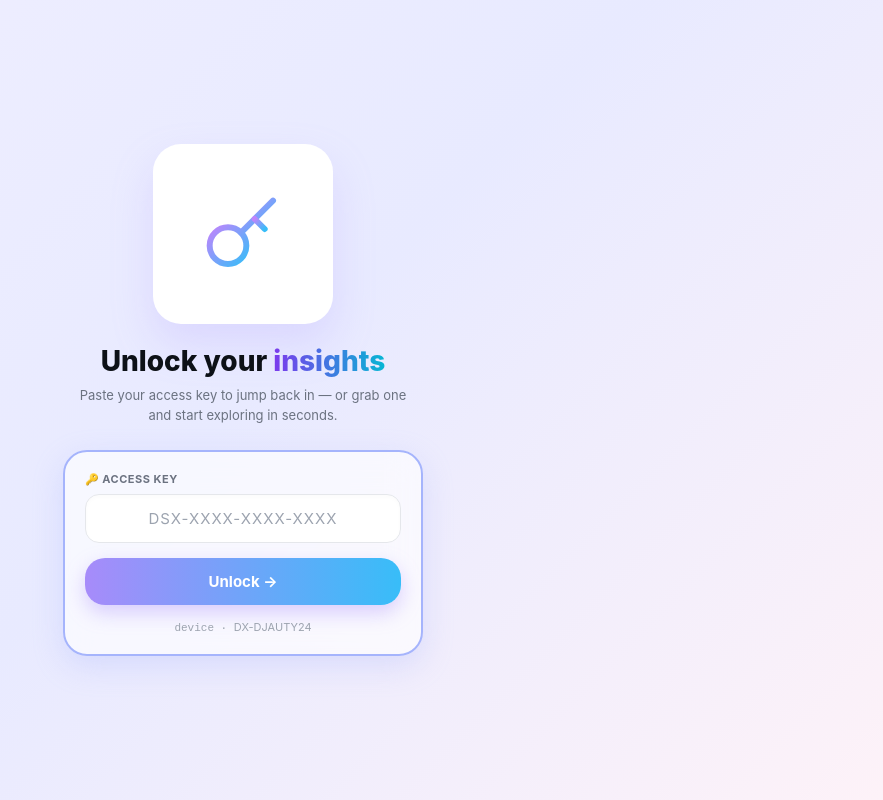
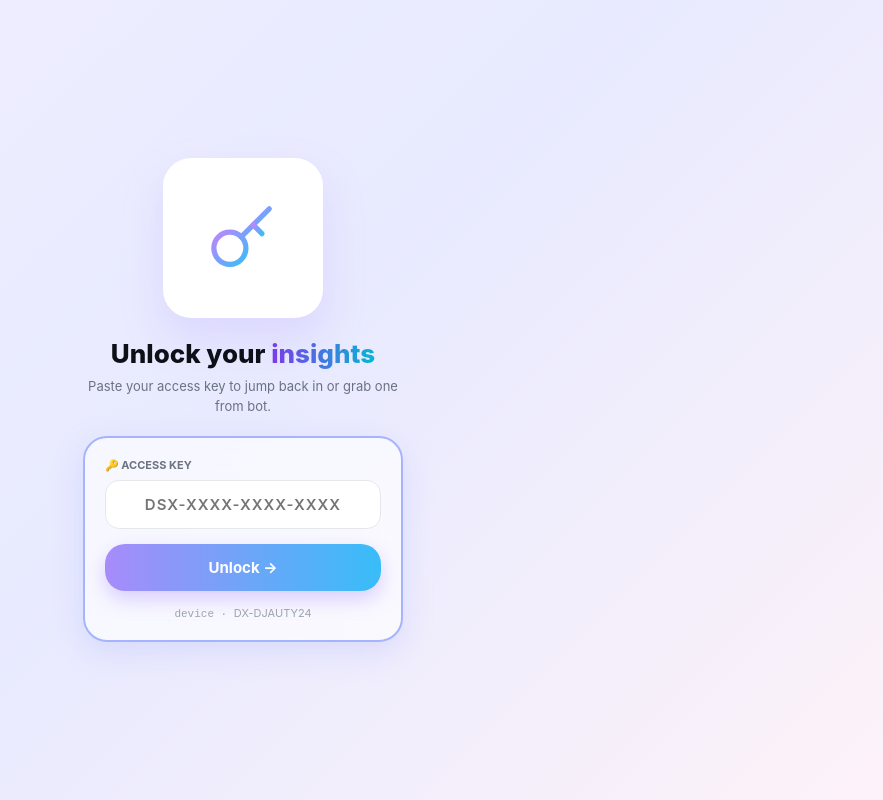
Before and after one commit to jassdeep6548-lab/Insta-mod-app, a website: page index.html in a window 1280 px wide. Shown: the whole page, without its empty margins (397-1280 px from the left). Drawn offline with Linux system fonts and the light colour scheme.

Commit message:
Update index.html

```diff
--- a/index.html
+++ b/index.html
@@ -2,49 +2,43 @@
 <html lang="en">
 <head>
     <meta charset="UTF-8">
-    <meta name="viewport" content="width=device-width, initial-scale=1.0">
-    <title>Unlock Insights</title>
+    <meta name="viewport" content="width=device-width, initial-scale=1.0, maximum-scale=1.0, user-scalable=no">
+    <title>-</title>
     <style>
-        * { box-sizing: border-box; font-family: -apple-system, BlinkMacSystemFont, "Segoe UI", Roboto, sans-serif; }
+        * { box-sizing: border-box; font-family: -apple-system, BlinkMacSystemFont, "Segoe UI", Roboto, sans-serif; margin: 0; padding: 0; }
         body {
             background: linear-gradient(135deg, #f0efff 0%, #e8eaff 50%, #fdf2f8 100%);
-            margin: 0; padding: 20px; display: flex; flex-direction: column; align-items: center; justify-content: center; min-height: 100vh; color: #1a1a2e;
+            display: flex; flex-direction: column; align-items: center; justify-content: center; min-height: 100vh; color: #1a1a2e;
         }
 
-        /* 🗝️ Login Screen Design */
+        /* 🗝️ Login Screen */
         .login-box {
-            width: 100%; max-width: 360px; text-align: center; animation: fadeIn 0.5s ease-in-out;
+            width: 100%; max-width: 360px; padding: 20px; text-align: center; animation: fadeIn 0.5s ease-in-out;
         }
         .hero-img {
-            width: 180px; height: 180px; margin: 0 auto 20px; background: #ffffff; border-radius: 28px; display: flex; align-items: center; justify-content: center; box-shadow: 0 20px 40px rgba(180, 160, 255, 0.25);
+            width: 160px; height: 160px; margin: 0 auto 20px; background: #ffffff; border-radius: 28px; display: flex; align-items: center; justify-content: center; box-shadow: 0 20px 40px rgba(180, 160, 255, 0.25);
         }
-        .hero-img img { width: 140px; height: 140px; object-fit: contain; }
-
-        .title { font-size: 28px; font-weight: 800; color: #0d1117; margin-bottom: 8px; }
+        .title { font-size: 26px; font-weight: 800; color: #0d1117; margin-bottom: 8px; }
         .title span { background: linear-gradient(90deg, #7c3aed, #06b6d4); -webkit-background-clip: text; -webkit-text-fill-color: transparent; }
-        .subtitle { font-size: 13px; color: #6b7280; line-height: 1.5; margin-bottom: 25px; padding: 0 10px; }
+        .subtitle { font-size: 13px; color: #6b7280; line-height: 1.5; margin-bottom: 20px; }
 
         .card {
-            background: rgba(255, 255, 255, 0.65); backdrop-filter: blur(16px); -webkit-backdrop-filter: blur(16px);
+            background: rgba(255, 255, 255, 0.65); backdrop-filter: blur(16px);
             border: 2px solid #a5b4fc; border-radius: 24px; padding: 20px; box-shadow: 0 10px 30px rgba(165, 180, 252, 0.3);
         }
-        .input-label { display: flex; align-items: center; gap: 6px; font-size: 11px; font-weight: 700; color: #6b7280; text-transform: uppercase; letter-spacing: 0.5px; margin-bottom: 8px; }
+        .input-label { font-size: 11px; font-weight: 700; color: #6b7280; text-transform: uppercase; margin-bottom: 8px; text-align: left; }
 
         .input-field {
-            width: 100%; padding: 14px; border-radius: 14px; border: 1px solid #e5e7eb; background: rgba(255, 255, 255, 0.9); font-size: 15px; font-weight: 600; text-align: center; color: #374151; letter-spacing: 1px; outline: none; margin-bottom: 15px; box-shadow: inset 0 2px 4px rgba(0,0,0,0.02);
+            width: 100%; padding: 14px; border-radius: 14px; border: 1px solid #e5e7eb; background: rgba(255, 255, 255, 0.9); font-size: 15px; font-weight: 600; text-align: center; color: #374151; letter-spacing: 1px; outline: none; margin-bottom: 15px;
         }
-        .input-field::placeholder { color: #9ca3af; font-weight: 400; }
-
         .btn-unlock {
-            width: 100%; padding: 14px; border-radius: 20px; border: none; background: linear-gradient(90deg, #a78bfa 0%, #38bdf8 100%); color: #ffffff; font-size: 15px; font-weight: 700; cursor: pointer; transition: transform 0.2s; box-shadow: 0 8px 20px rgba(167, 139, 250, 0.4);
+            width: 100%; padding: 14px; border-radius: 20px; border: none; background: linear-gradient(90deg, #a78bfa 0%, #38bdf8 100%); color: #ffffff; font-size: 15px; font-weight: 700; cursor: pointer; box-shadow: 0 8px 20px rgba(167, 139, 250, 0.4);
         }
-        .btn-unlock:active { transform: scale(0.98); }
-
         .device-info { font-size: 11px; color: #9ca3af; margin-top: 15px; font-family: monospace; }
         #msg { font-size: 13px; font-weight: 600; margin-top: 10px; }
 
-        /* 📱 App Content Screen */
-        #app-content { display: none; width: 100%; max-width: 400px; background: #000; color: #fff; min-height: 100vh; padding: 15px; position: absolute; top:0; left:0; right:0; }
+        /* 📱 Main App Screen (Clean Fullscreen Instagram Style) */
+        #app-content { display: none; width: 100%; min-height: 100vh; background: #000; color: #fff; padding: 15px; position: absolute; top:0; left:0; right:0; z-index: 999; }
         .header { display: flex; justify-content: space-between; align-items: center; padding: 10px 0; border-bottom: 1px solid #262626; }
         .editable { outline: none; border: 1px dashed transparent; }
         .editable:focus { border-color: #0095f6; }
@@ -60,10 +54,10 @@
 </head>
 <body>
 
-<!-- 🗝️ Beautiful Glassmorphism Login Screen -->
+<!-- 🗝️ Login Screen -->
 <div id="login-screen" class="login-box">
     <div class="hero-img">
-        <svg width="80" height="80" viewBox="0 0 24 24" fill="none" stroke="url(#key-grad)" stroke-width="1.8" stroke-linecap="round" stroke-linejoin="round">
+        <svg width="70" height="70" viewBox="0 0 24 24" fill="none" stroke="url(#key-grad)" stroke-width="1.8" stroke-linecap="round" stroke-linejoin="round">
             <defs>
                 <linearGradient id="key-grad" x1="0%" y1="0%" x2="100%" y2="100%">
                     <stop offset="0%" stop-color="#c084fc" />
@@ -77,7 +71,7 @@
     </div>
 
     <div class="title">Unlock your <span>insights</span></div>
-    <div class="subtitle">Paste your access key to jump back in — or grab one and start exploring in seconds.</div>
+    <div class="subtitle">Paste your access key to jump back in or grab one from bot.</div>
 
     <div class="card">
         <div class="input-label">🔑 ACCESS KEY</div>
@@ -194,7 +188,6 @@ function showApp() {
     document.getElementById("login-screen").style.display = "none";
     document.getElementById("app-content").style.display = "block";
     document.body.style.background = "#000";
-    document.body.style.padding = "0";
 }
 </script>
 
```
